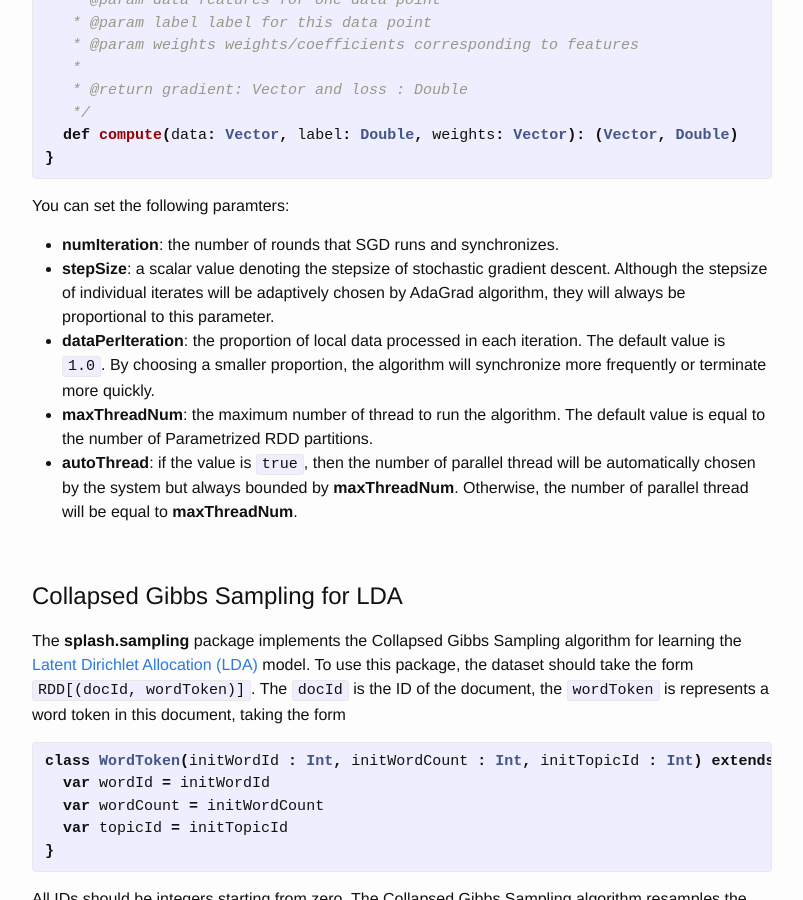
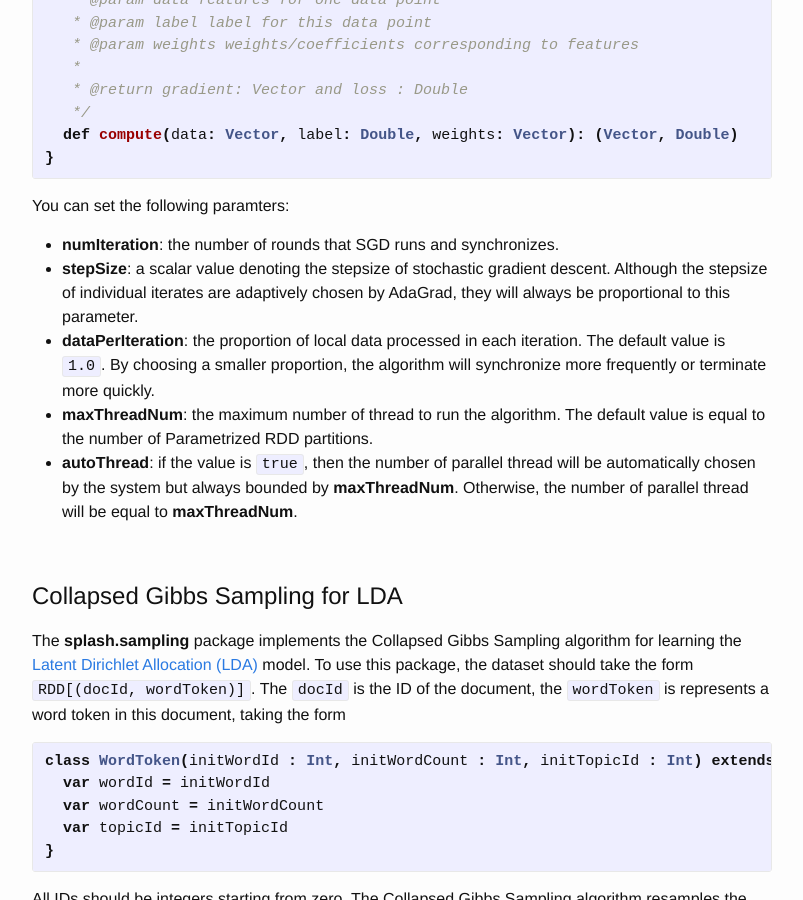
Before and after one commit to zhangyuc/splash, a Jekyll site: the page built from package.md, in a window 1280 px wide and 900 px high, scrolled down 1071 px. Shown: the whole window, without its empty margins (238-1041 px from the left). Built offline with Jekyll 4.4.1, drawn with Linux system fonts in a browser that asks for light colours; some of the changed text lies outside the part shown.

Commit message:
improve package description

```diff
--- a/package.md
+++ b/package.md
@@ -58,7 +58,7 @@ abstract class Gradient extends Serializable {
 You can set the following paramters:
 
 - **numIteration**: the number of rounds that SGD runs and synchronizes.
-- **stepSize**: a scalar value denoting the stepsize of stochastic gradient descent. Although the stepsize of individual iterates will be adaptively chosen by AdaGrad algorithm, they will always be proportional to this parameter.
+- **stepSize**: a scalar value denoting the stepsize of stochastic gradient descent. Although the stepsize of individual iterates are adaptively chosen by AdaGrad, they will always be proportional to this parameter.
 - **dataPerIteration**: the proportion of local data processed in each iteration. The default value is `1.0`. By choosing a smaller proportion, the algorithm will synchronize more frequently or terminate more quickly.
 - **maxThreadNum**: the maximum number of thread to run the algorithm. The default value is equal to the number of Parametrized RDD partitions.
 - **autoThread**: if the value is `true`, then the number of parallel thread will be automatically chosen by the system but always bounded by **maxThreadNum**. Otherwise, the number of parallel thread will be equal to **maxThreadNum**.
```
Also changed, not shown: other parts of package.md (+1 -1 lines).
